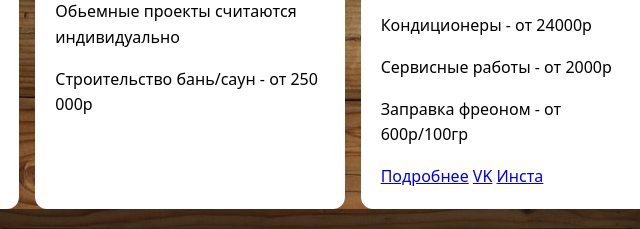
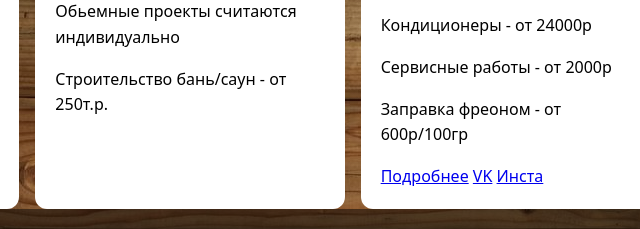
Before and after one commit to ZAKon37/zakon37.github.io, a plain HTML site: page index.html in a window 1280 px wide. Shown: the part 1022-1251 px from the top of the page, 450-1090 px from the left. Drawn offline with Linux system fonts and the light colour scheme.

Commit message:
index.html

```diff
--- a/index.html
+++ b/index.html
@@ -254,7 +254,7 @@
           <p>Выезд/осмотр - Бесплатно</p>
           <p>1500р/час(от 500р) + расходные материалы</p>
           <p>Обьемные проекты считаются индивидуально</p>
-          <p>Строительство бань/саун - от 250 000р</p>
+          <p>Строительство бань/саун - от 250т.р.</p>
         </article>
 
         <article class="card">
```
